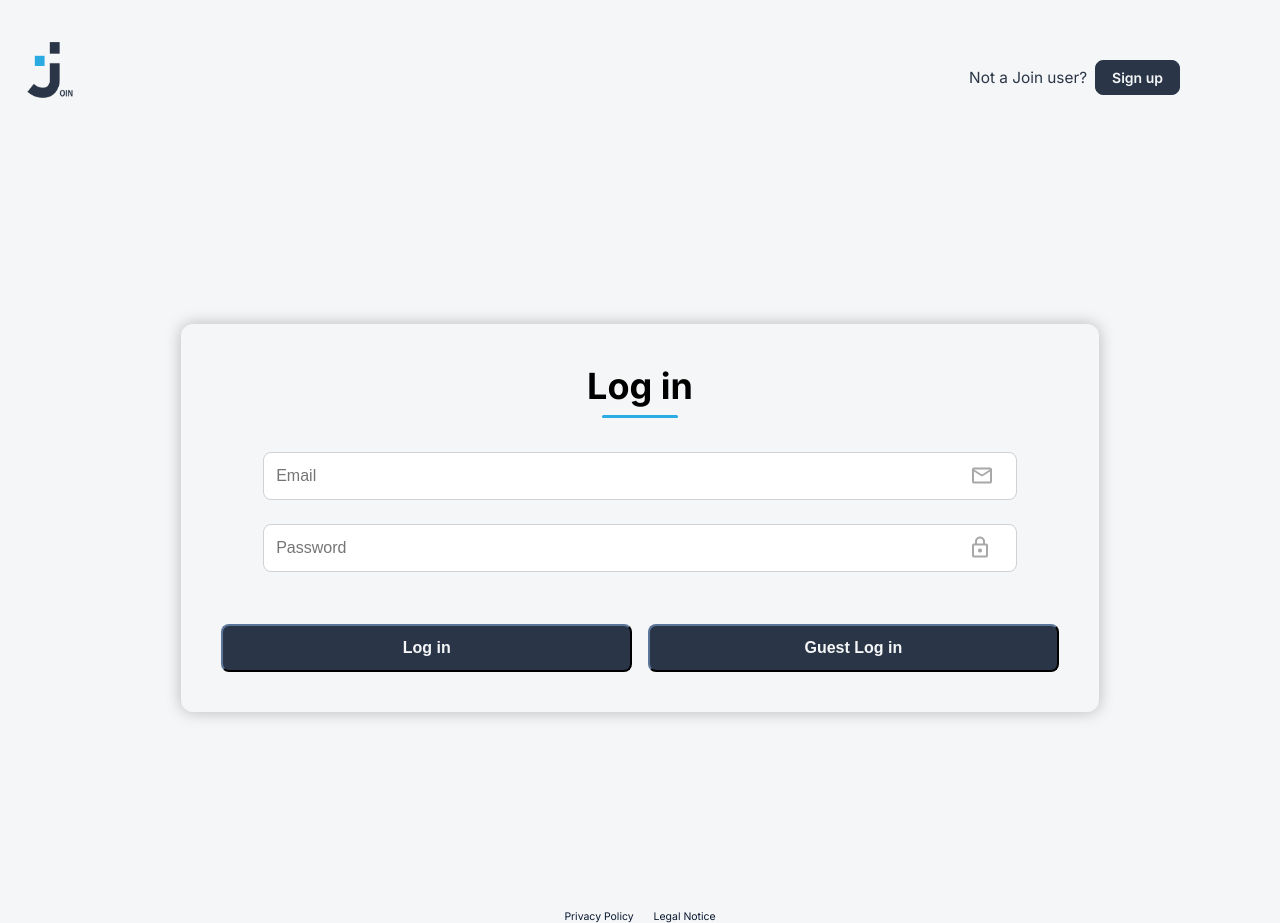
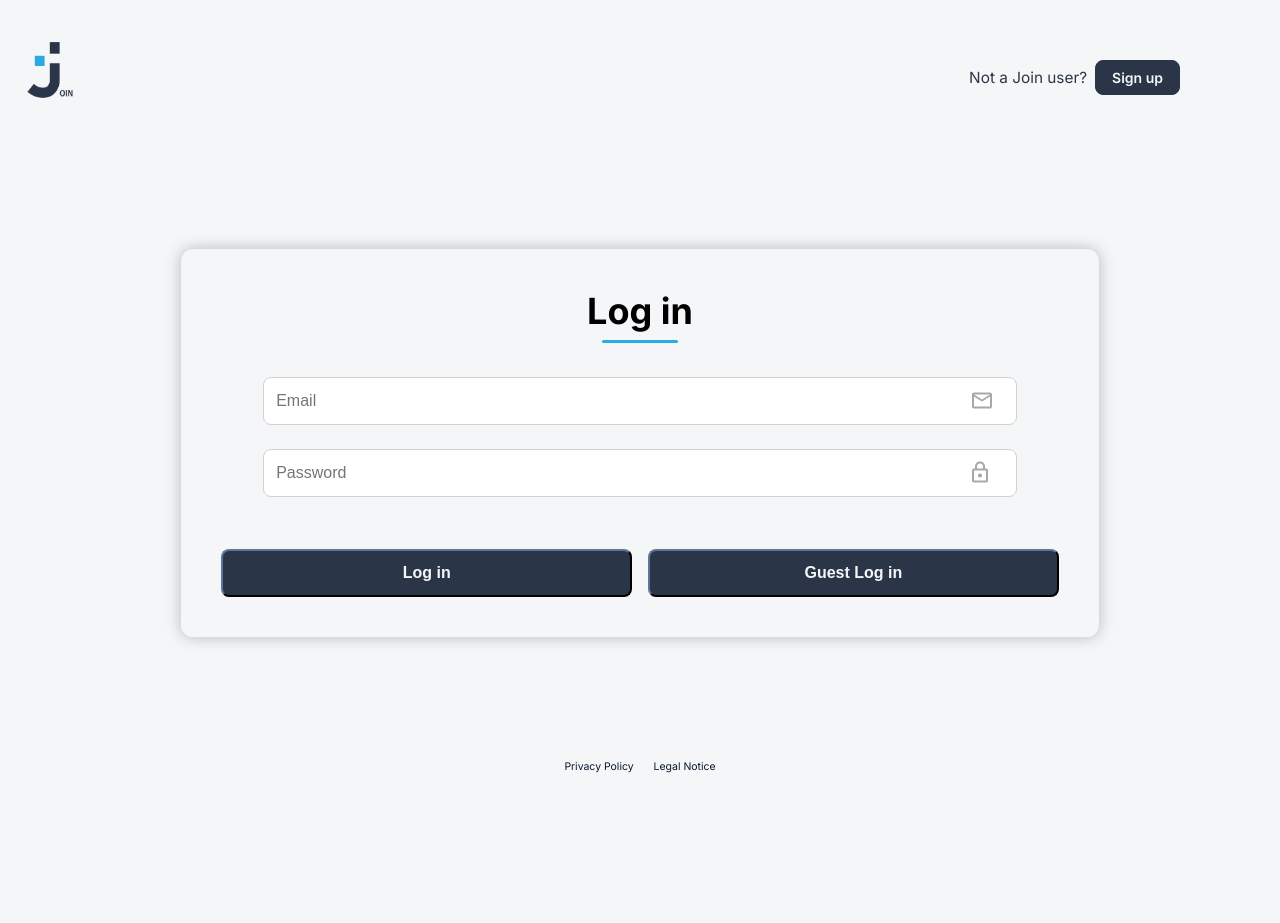
Before and after one commit to DanariDev/Join002, a PHP site: page / in a window 1280 px wide. After the commit the page ends 773 px from the top, so only its background shows below. Run offline with PHP 8.4, Linux system fonts and the light colour scheme; some libraries are stand-ins or nearby versions.

Commit message:
fix: login.css angepasst

```diff
--- a/css/login.css
+++ b/css/login.css
@@ -14,7 +14,7 @@
     flex-direction: column;
     align-items: center;
     justify-content: center;
-    height: calc(100vh - 100px);
+    height: calc(100vh - 250px);
     padding: 16rem 4rem 4rem 4rem;
 }
 
```
